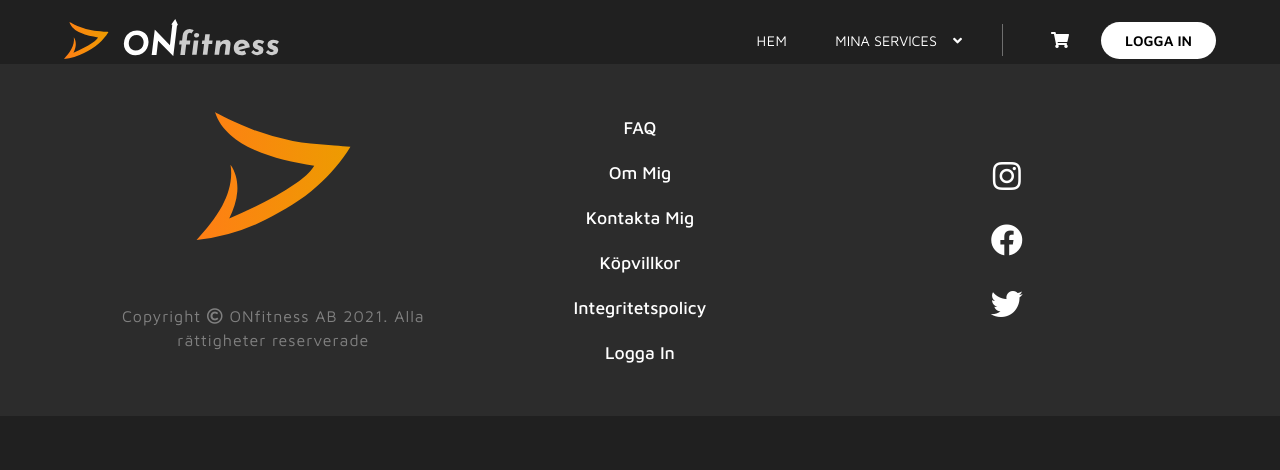
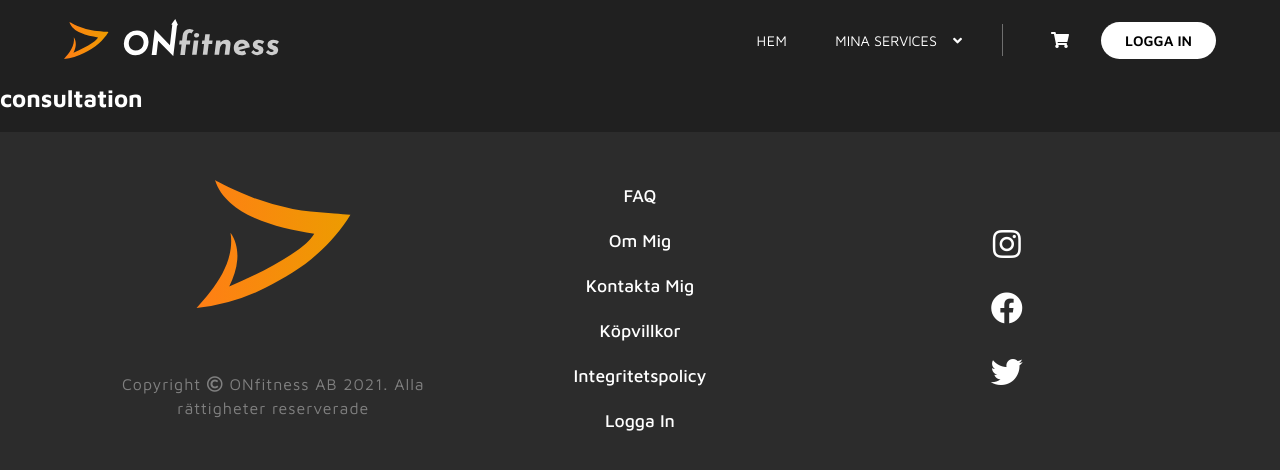
Before and after one commit to olivernygren/online-coaching-site, a React (Create React App) app: page /consultation in a window 1280 px wide. Shown: the top 470 px of the page. Built offline with nearby package versions, Linux system fonts and the light colour scheme.

Commit message:
consultation routes

```diff
--- a/src/components/Consultation.jsx
+++ b/src/components/Consultation.jsx
@@ -3,7 +3,7 @@ import React from 'react'
 function Consultation() {
   return (
     <div>
-
+      <h2>consultation</h2>
     </div>
   )
 }
--- a/src/components/Header.jsx
+++ b/src/components/Header.jsx
@@ -20,12 +20,12 @@ function Header() {
             <Link className="link default-link" to='/online-coaching'>Online Coaching</Link>
           </li>
           <li>
-            <Link className="link default-link" to='/'>Boka gratis konsultation</Link>
+            <Link className="link default-link" to='/consultation'>Boka gratis konsultation</Link>
           </li>
           <div className="services-dropdown">
             <button className="dropdown-btn">Mina Services <i className="fas fa-angle-down"></i> </button>
             <div className="dropdown-links">
-              <Link className="link dropdown-item" to='/'>Boka gratis konsultation</Link>
+              <Link className="link dropdown-item" to='/consultation'>Boka gratis konsultation</Link>
               <Link className="link dropdown-item" to='/e-books-and-programs'>E-böcker och färdiga program</Link>
               <Link className="link dropdown-item" to='/online-coaching'>Online Coaching</Link>
             </div>
--- a/src/components/Layout.jsx
+++ b/src/components/Layout.jsx
@@ -7,6 +7,7 @@ import Home from './Home'
 import Footer from './Footer'
 import EBooksAndPrograms from './EBooksAndPrograms'
 import OnlineCoaching from './OnlineCoaching'
+import Consultation from './Consultation'
 
 function Layout() {
   return (
@@ -18,6 +19,7 @@ function Layout() {
             <Route path='/login' component={Login} />
             <Route path='/e-books-and-programs' component={EBooksAndPrograms} />
             <Route path='/online-coaching' component={OnlineCoaching} />
+            <Route path='/consultation' component={Consultation} />
           </Switch>
         <Footer/>
       </Router>
```
